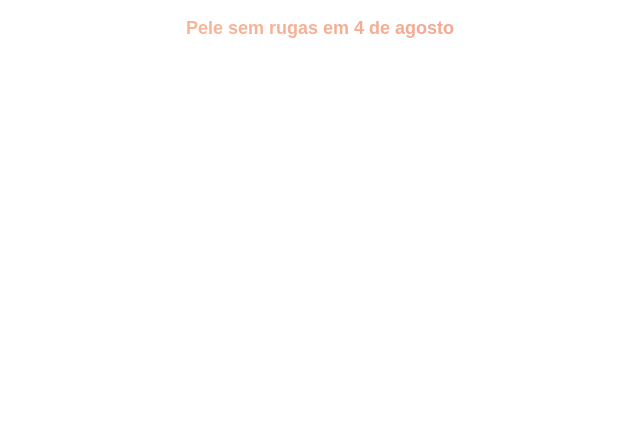
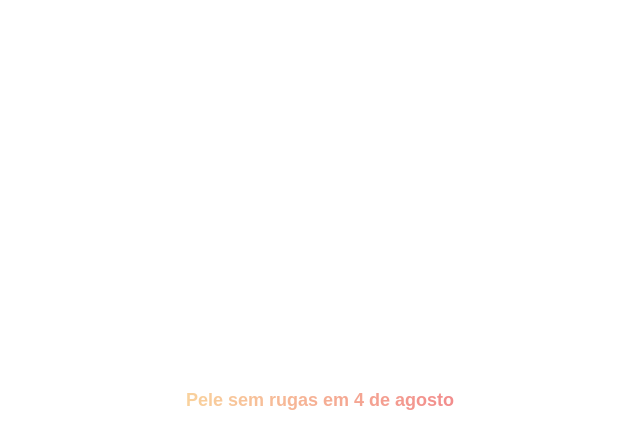
Before and after one commit to joanammtt69/frase-data, a plain HTML site: page index.html in a window 1280 px wide. Shown: the whole page, without its empty margins (320-960 px from the left). Drawn offline with Linux system fonts and the light colour scheme.

Commit message:
Update index.html

```diff
--- a/index.html
+++ b/index.html
@@ -1,12 +1,20 @@
 <!DOCTYPE html>
 <html lang="pt-BR">
 <head>
-  <meta charset="UTF-8">
+  <meta charset="UTF-8" />
   <style>
-    body {
+    html, body {
       margin: 0;
+      padding: 0;
+      overflow: hidden; /* remove a barra de rolagem */
+      height: 100%;
       font-family: sans-serif;
       text-align: center;
+    }
+    body {
+      display: flex;
+      justify-content: center;
+      align-items: center;
     }
     .frase {
       font-weight: bold;
@@ -14,11 +22,13 @@
       background: linear-gradient(to right, #f9d29d, #f28c8c);
       -webkit-background-clip: text;
       -webkit-text-fill-color: transparent;
+      margin: 0; /* elimina qualquer margem */
     }
   </style>
 </head>
 <body>
   <p class="frase" id="frase-dinamica">Carregando...</p>
+
   <script>
     (function() {
       const hoje = new Date();
```
